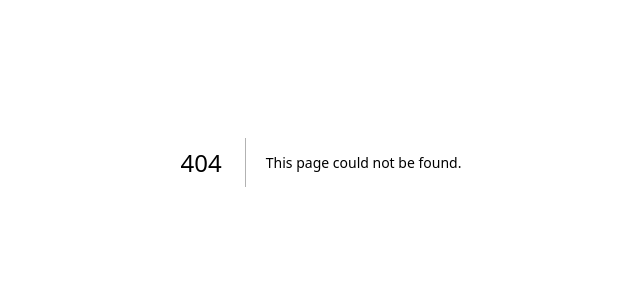
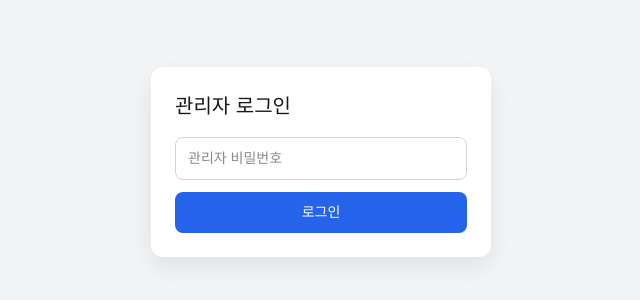
Before and after one commit to wjswodlf0304-debug/real-estate-listing-app, a Next.js app: page /login in a window 1280 px wide. Before the commit this address had no page. Shown: the part 238-538 px from the top of the page, without its empty margins (319-959 px from the left). Built offline with nearby package versions, Linux system fonts and the light colour scheme.

Commit message:
테이블 테두리 수정 + 기능 변경

```diff
--- /dev/null
+++ b/app/config/auth.ts
@@ -0,0 +1,2 @@
+// app/config/auth.ts (새 파일 만들기)
+export const ADMIN_PASSWORD = '56275627@w'; // 여기 원하는 비번으로 바꿔
--- /dev/null
+++ b/app/login/page.tsx
@@ -0,0 +1,88 @@
+'use client';
+
+import React, { useState } from 'react';
+import type { CSSProperties } from 'react';
+import { useRouter } from 'next/navigation';
+import { ADMIN_PASSWORD } from '../config/auth';
+
+export default function LoginPage() {
+  const router = useRouter();
+  const [pwd, setPwd] = useState('');
+  const [error, setError] = useState('');
+
+  const onSubmit = (e: React.FormEvent) => {
+    e.preventDefault();
+
+    if (pwd === ADMIN_PASSWORD) {
+      // 비밀번호 맞으면 로컬스토리지에 표시해 두기
+      if (typeof window !== 'undefined') {
+        localStorage.setItem('adminAuthed', 'yes');
+      }
+      router.push('/'); // 매물 관리 페이지로 이동
+    } else {
+      setError('비밀번호가 틀렸습니다.');
+    }
+  };
+
+  const wrap: CSSProperties = {
+    minHeight: '100vh',
+    display: 'flex',
+    alignItems: 'center',
+    justifyContent: 'center',
+    background: '#f3f4f6',
+  };
+
+  const card: CSSProperties = {
+    width: 340,
+    background: '#fff',
+    padding: 24,
+    borderRadius: 12,
+    boxShadow: '0 10px 25px rgba(0,0,0,.08)',
+  };
+
+  const input: CSSProperties = {
+    width: '100%',
+    padding: '10px 12px',
+    borderRadius: 8,
+    border: '1px solid #d1d5db',
+    fontSize: 14,
+  };
+
+  const btn: CSSProperties = {
+    width: '100%',
+    padding: '10px 12px',
+    marginTop: 12,
+    borderRadius: 8,
+    border: 'none',
+    background: '#2563eb',
+    color: '#fff',
+    fontSize: 14,
+    fontWeight: 500,
+    cursor: 'pointer',
+  };
+
+  const errorText: CSSProperties = {
+    color: '#dc2626',
+    fontSize: 12,
+    marginTop: 8,
+  };
+
+  return (
+    <main style={wrap}>
+      <form style={card} onSubmit={onSubmit}>
+        <h1 style={{ fontSize: 20, marginBottom: 16 }}>관리자 로그인</h1>
+        <input
+          type="password"
+          placeholder="관리자 비밀번호"
+          style={input}
+          value={pwd}
+          onChange={e => setPwd(e.target.value)}
+        />
+        {error && <div style={errorText}>{error}</div>}
+        <button type="submit" style={btn}>
+          로그인
+        </button>
+      </form>
+    </main>
+  );
+}
--- a/app/page.tsx
+++ b/app/page.tsx
@@ -3,6 +3,7 @@
 import React, { useEffect, useState } from 'react';
 import type { CSSProperties } from 'react';
 import { supabase } from '../lib/supabase';
+import { useRouter } from 'next/navigation';
 
 // 탭 목록
 const TYPES = [
@@ -20,6 +21,19 @@ const TYPES = [
 const CREATE_TYPES = TYPES; // 매물추가용
 
 export default function Home() {
+  const router = useRouter();
+
+  // ------- 로그인 여부 확인 --------
+  useEffect(() => {
+    if (typeof window === 'undefined') return;
+
+    const ok = localStorage.getItem('adminAuthed');
+    if (ok !== 'yes') {
+      router.push('/login');
+    }
+  }, [router]);
+  // ---------------------------------
+
   const [rows, setRows] = useState<any[]>([]);
   const [loading, setLoading] = useState(false);
 
@@ -31,10 +45,7 @@ export default function Home() {
   const [editingId, setEditingId] = useState<string | null>(null);
   const [editForm, setEditForm] = useState<any>({});
 
-  /** 목록 불러오기
-   *  - 검색어(q)가 있으면 전체 검색
-   *  - 검색어가 없을 때만 type 필터 적용
-   */
+  /** 목록 불러오기 */
   const load = async () => {
     setLoading(true);
 
@@ -171,15 +182,15 @@ export default function Home() {
   };
 
   // ===== 테이블 종류 플래그 =====
-  // 건물매매 / 단독매매 / 토지  → 매매용 테이블 (대지면적, 매매가, 평당가...)
+  // 건물매매 / 단독매매 / 토지
   const isLandSaleType =
     type === '건물매매' || type === '단독매매' || type === '토지';
-  // 빌라매매 → 전용면적 + 대지지분
+  // 빌라매매
   const isVillaSaleType = type === '빌라매매';
-  // 상가/사무실 → 권리금 사용
+  // 상가/사무실
   const isShopOrOffice = type === '상가' || type === '사무실';
 
-  // 토지/건물 평당가 계산 (만원 기준) - land_area_m2 + price_manwon 사용
+  // 토지/건물 평당가 계산 (만원 기준)
   const calcPyeongPrice = (r: any) => {
     if (!r.land_area_m2 || !r.price_manwon) return '-';
 
@@ -190,8 +201,8 @@ export default function Home() {
       return '-';
     }
 
-    const pyeong = land / 3.3058; // 1평 = 3.3058㎡
-    const per = Math.round(price / pyeong); // 평당가(만원)
+    const pyeong = land / 3.3058;
+    const per = Math.round(price / pyeong);
     return per.toLocaleString();
   };
 
@@ -299,7 +310,12 @@ export default function Home() {
       </div>
 
       {/* 엑셀 스타일 표 */}
-      <div style={{ overflowX: 'auto', border: '1px solid #818181ff' }}>
+      <div
+        style={{
+          overflowX: 'auto',
+          border: '1px solid #4b5563', // 바깥 테두리 좀 더 진하게
+        }}
+      >
         {isLandSaleType ? (
           /* ============ 건물매매 / 단독매매 / 토지 공통 매매 테이블 ============ */
           <table
@@ -326,7 +342,7 @@ export default function Home() {
                   <th
                     key={h}
                     style={{
-                      borderBottom: '1px solid #e5e7eb',
+                      border: '1px solid #9b9ea3', // 헤더도 진한 테두리
                       padding: '6px 8px',
                       textAlign: 'center',
                       whiteSpace: 'nowrap',
@@ -380,7 +396,7 @@ export default function Home() {
                       )}
                     </td>
 
-                    {/* 대지면적(㎡) → land_area_m2 */}
+                    {/* 대지면적(㎡) */}
                     <td style={tdStyle(true)}>
                       {isEditing ? (
                         <input
@@ -416,7 +432,7 @@ export default function Home() {
                       )}
                     </td>
 
-                    {/* 평당가(만원) - 계산 */}
+                    {/* 평당가(만원) */}
                     <td style={tdStyle(true)}>{calcPyeongPrice(r)}</td>
 
                     {/* 연락처 */}
@@ -614,7 +630,7 @@ export default function Home() {
                   <th
                     key={h}
                     style={{
-                      borderBottom: '1px solid #e5e7eb',
+                      border: '1px solid #9b9ea3',
                       padding: '6px 8px',
                       textAlign: 'center',
                       whiteSpace: 'nowrap',
@@ -647,10 +663,8 @@ export default function Home() {
                       borderBottom: '1px solid #f3f4f6',
                     }}
                   >
-                    {/* 번호 */}
                     <td style={tdStyle(true)}>{idx + 1}</td>
 
-                    {/* 주소 */}
                     <td style={tdStyle()}>
                       {isEditing ? (
                         <input
@@ -668,7 +682,7 @@ export default function Home() {
                       )}
                     </td>
 
-                    {/* 전용면적(㎡) → gross_area_m2 */}
+                    {/* 전용면적 */}
                     <td style={tdStyle(true)}>
                       {isEditing ? (
                         <input
@@ -686,7 +700,7 @@ export default function Home() {
                       )}
                     </td>
 
-                    {/* 대지지분(㎡) → land_area_m2 */}
+                    {/* 대지지분 */}
                     <td style={tdStyle(true)}>
                       {isEditing ? (
                         <input
@@ -722,7 +736,7 @@ export default function Home() {
                       )}
                     </td>
 
-                    {/* 매매가(만원) */}
+                    {/* 매매가 */}
                     <td style={tdStyle(true)}>
                       {isEditing ? (
                         <input
@@ -943,7 +957,7 @@ export default function Home() {
             </tbody>
           </table>
         ) : (
-          /* ========== 원룸 / 투룸 / 쓰리룸 / 상가 / 사무실 테이블 (전용면적, 권리금) ========== */
+          /* ========== 원룸 / 투룸 / 쓰리룸 / 상가 / 사무실 테이블 ========== */
           <table
             style={{
               width: '100%',
@@ -972,7 +986,7 @@ export default function Home() {
                   <th
                     key={h}
                     style={{
-                      borderBottom: '1px solid #e5e7eb',
+                      border: '1px solid #9b9ea3',
                       padding: '6px 8px',
                       textAlign: 'center',
                       whiteSpace: 'nowrap',
@@ -997,7 +1011,6 @@ export default function Home() {
                   fontSize: 12,
                 };
 
-                // 상가/사무실 여부 (혹시 검색으로 섞여 들어올 때 대비해서 row.type 기준)
                 const rowIsBiz = r.type === '상가' || r.type === '사무실';
 
                 return (
@@ -1008,10 +1021,8 @@ export default function Home() {
                       borderBottom: '1px solid #f3f4f6',
                     }}
                   >
-                    {/* 번호 */}
                     <td style={tdStyle(true)}>{idx + 1}</td>
 
-                    {/* 주소 */}
                     <td style={tdStyle()}>
                       {isEditing ? (
                         <input
@@ -1029,7 +1040,7 @@ export default function Home() {
                       )}
                     </td>
 
-                    {/* 전용면적(㎡) → gross_area_m2 */}
+                    {/* 전용면적 */}
                     <td style={tdStyle(true)}>
                       {isEditing ? (
                         <input
@@ -1065,7 +1076,7 @@ export default function Home() {
                       )}
                     </td>
 
-                    {/* 가격(만원) */}
+                    {/* 가격 */}
                     <td style={tdStyle(true)}>
                       {isEditing ? (
                         <input
@@ -1348,10 +1359,11 @@ export default function Home() {
   );
 }
 
+// ✅ 셀 공통 스타일 – 여기만 보면 돼
 function tdStyle(center = false): CSSProperties {
   return {
     padding: '6px 8px',
-    borderRight: '1px solid #f3f4f6',
+    border: '1px solid #9b9ea3', // 모든 셀 테두리 진하게
     textAlign: center ? 'center' : 'left',
     whiteSpace: 'nowrap',
   };
@@ -1385,7 +1397,6 @@ function AddDialog({
   });
   const [saving, setSaving] = useState(false);
 
-  // 타입에 따른 플래그
   const isLandSaleType =
     form.type === '건물매매' || form.type === '단독매매' || form.type === '토지';
   const isVillaSaleType = form.type === '빌라매매';
@@ -1413,7 +1424,7 @@ function AddDialog({
       price_manwon: form.price_manwon || null,
       land_area_m2: num(form.land_area_m2),
       gross_area_m2: num(form.gross_area_m2),
-      floor: isLandOnly ? null : form.floor || null, // 토지는 층수 없음
+      floor: isLandOnly ? null : form.floor || null,
       maintenance: isLandSaleType ? null : form.maintenance || null,
       options: isLandSaleType ? null : form.options || null,
       premium: isBizLease ? form.premium || null : null,
@@ -1522,10 +1533,9 @@ function AddDialog({
             }
           />
 
-          {/* 면적 관련 */}
+          {/* 면적 */}
           {isLandSaleType ? (
             <>
-              {/* 건물/단독/토지 공통: 대지면적, 토지 아닌 경우 연면적 */}
               <label>대지면적(㎡)</label>
               <input
                 value={form.land_area_m2}
@@ -1566,7 +1576,6 @@ function AddDialog({
             </>
           ) : (
             <>
-              {/* 원룸/투룸/쓰리룸/상가/사무실: 전용면적 한 개 (gross_area_m2) */}
               <label>전용면적(㎡)</label>
               <input
                 value={form.gross_area_m2}
@@ -1577,7 +1586,7 @@ function AddDialog({
             </>
           )}
 
-          {/* 층수 - 토지는 없음 */}
+          {/* 층수 */}
           {!isLandOnly && (
             <>
               <label>층수</label>
@@ -1590,7 +1599,7 @@ function AddDialog({
             </>
           )}
 
-          {/* 관리비 - 매매(건물/단독/토지)는 안 쓰기 */}
+          {/* 관리비 */}
           {!isLandSaleType && (
             <>
               <label>관리비(만원)</label>
@@ -1626,7 +1635,7 @@ function AddDialog({
             </>
           )}
 
-          {/* 건축물 용도 - 매매(건물/단독/토지)는 제거 */}
+          {/* 건축물 용도 */}
           {!isLandSaleType && (
             <>
               <label>건축물 용도</label>
@@ -1657,7 +1666,6 @@ function AddDialog({
             style={ip}
           />
 
-          {/* 토지도 계약일 있으니까 그대로 두고, 만료일은 임대쪽에만 사실 의미 있지만 일단 공통으로 둠 */}
           <label>만료일</label>
           <input
             type="date"
```
